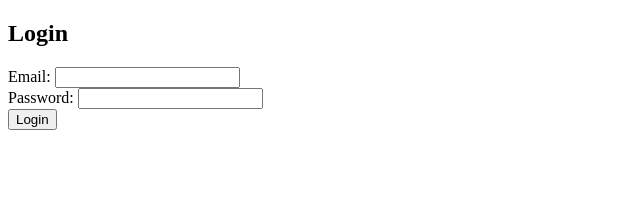
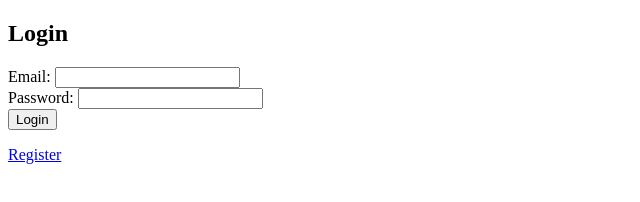
Before and after one commit to s3878707/aws-related-website, a plain HTML site: page Login.html in a window 1280 px wide. Shown: the full height of the page, 0-640 px from the left. Drawn offline with Linux system fonts and the light colour scheme.

Commit message:
add register link

```diff
--- a/Login.html
+++ b/Login.html
@@ -17,6 +17,7 @@
             <button type="submit">Login</button>
         </form>
         <p id="loginMessage"></p>
+        <a href="Register.html">Register</a>
     </div>
 
 </body>
```
